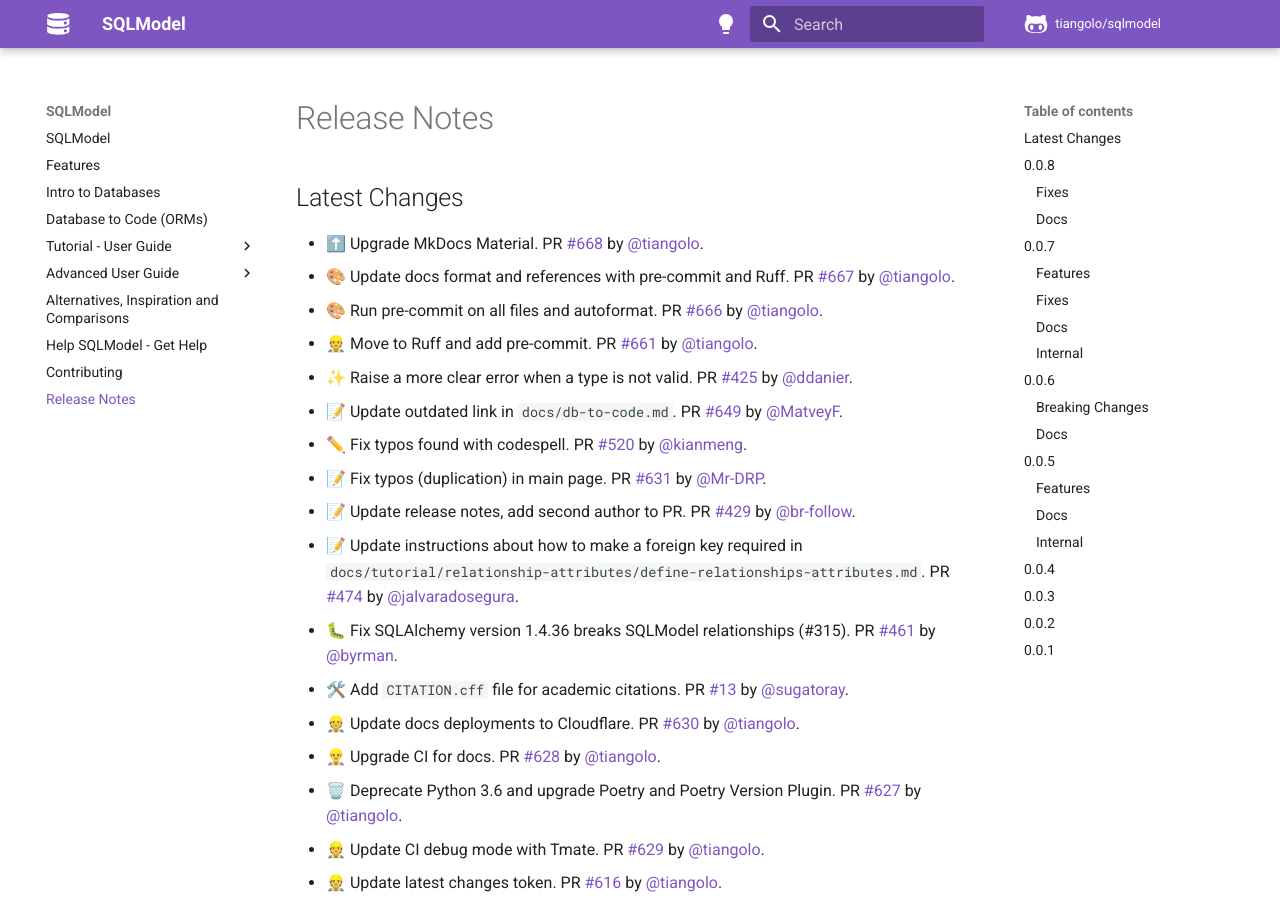
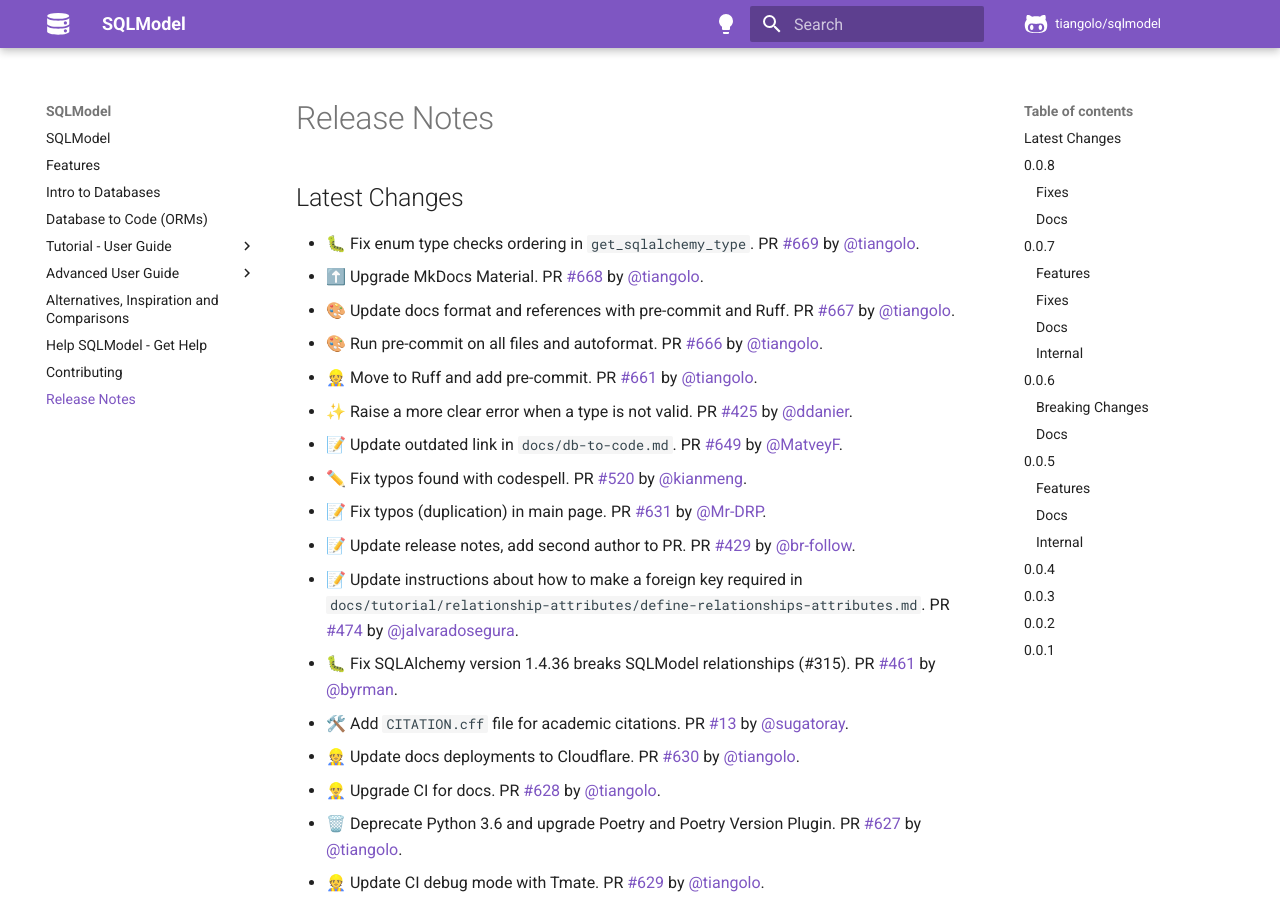
Before and after one commit to upmorpheus/Laravel-perfect, an MkDocs documentation site: the page built from docs/release-notes.md, in a window 1280 px wide and 900 px high. Built offline with MkDocs 1.6.1 and Material for MkDocs 9.7.7, drawn with Linux system fonts in a browser that asks for light colours; comment, search, counter and statistics services are not loaded.

Commit message:
📝 Update release notes

```diff
--- a/docs/release-notes.md
+++ b/docs/release-notes.md
@@ -2,6 +2,7 @@
 
 ## Latest Changes
 
+* 🐛 Fix enum type checks ordering in `get_sqlalchemy_type`. PR [#669](https://github.com/tiangolo/sqlmodel/pull/669) by [@tiangolo](https://github.com/tiangolo).
 * ⬆️ Upgrade MkDocs Material. PR [#668](https://github.com/tiangolo/sqlmodel/pull/668) by [@tiangolo](https://github.com/tiangolo).
 * 🎨 Update docs format and references with pre-commit and Ruff. PR [#667](https://github.com/tiangolo/sqlmodel/pull/667) by [@tiangolo](https://github.com/tiangolo).
 * 🎨 Run pre-commit on all files and autoformat. PR [#666](https://github.com/tiangolo/sqlmodel/pull/666) by [@tiangolo](https://github.com/tiangolo).
```
